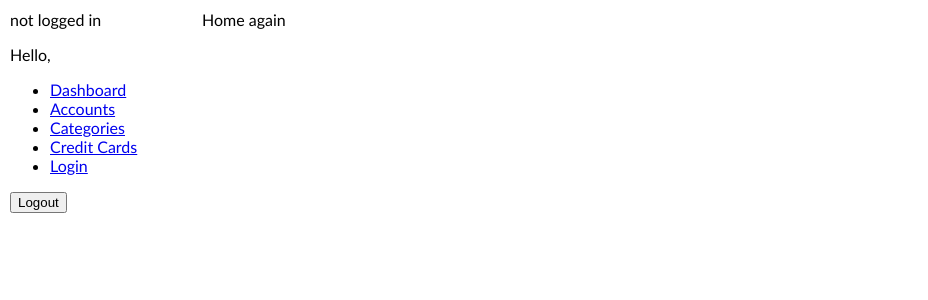
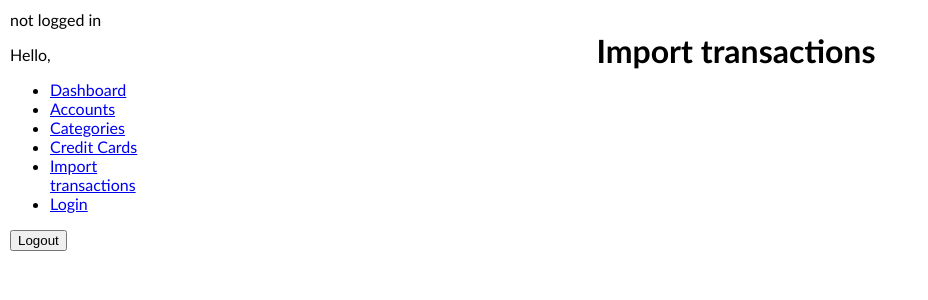
Before and after one commit to eballerini/finance-ui, a React (Create React App) app: page /import in a window 1280 px wide. Shown: the top 300 px of the page, without its empty margins (0-928 px from the left). Built offline with nearby package versions, Linux system fonts and the light colour scheme.

Commit message:
add ImportTransactions

```diff
--- a/src/App.js
+++ b/src/App.js
@@ -12,6 +12,7 @@ import Categories from './components/Categories';
 import CreditCards from './components/CreditCards';
 import Dashboard from './components/Dashboard';
 import Hello from './components/Hello';
+import ImportTransactions from './components/ImportTransactions';
 import Login from './components/Login';
 import Nav from './components/Nav';
 import SignupForm from './components/SignupForm';
@@ -125,6 +126,7 @@ class App extends Component {
                       <li><Link className={"nav-link"} to={"/accounts/"}>Accounts</Link></li>
                       <li><Link className={"nav-link"} to={"/categories/"}>Categories</Link></li>
                       <li><Link className={"nav-link"} to={"/creditcards/"}>Credit Cards</Link></li>
+                      <li><Link className={"nav-link"} to={"/import/"}>Import transactions</Link></li>
                       <li><Link className={"nav-link"} to={"/login/"}>Login</Link></li>
                     </ul>
                     <button onClick={this.handleLogout}>Logout</button>
@@ -141,6 +143,7 @@ class App extends Component {
                     <Route exact path={"/creditcards/"} component={CreditCards}/>
                     <Route exact path={"/accounts/:id/creditcards/"} component={CreditCards}/>
                     <Route exact path={"/accounts/:accountId/transactions/"} component={TransactionsAPI}/>
+                    <Route exact path={"/import/"} component={ImportTransactions}/>
                     <Route path={"/"} render={() => <div>Home again</div>}/>
                </Switch>
            </main>
--- /dev/null
+++ b/src/components/ImportTransactions.js
@@ -0,0 +1,15 @@
+import React, { useEffect, useState } from 'react';
+
+import axiosInstance from '../axiosApi';
+
+function ImportTransactions(props) {
+  return (
+    <div>
+      <div className="title">
+        <h1>Import transactions</h1>
+      </div>
+    </div>
+  );
+}
+
+export default ImportTransactions;
```
